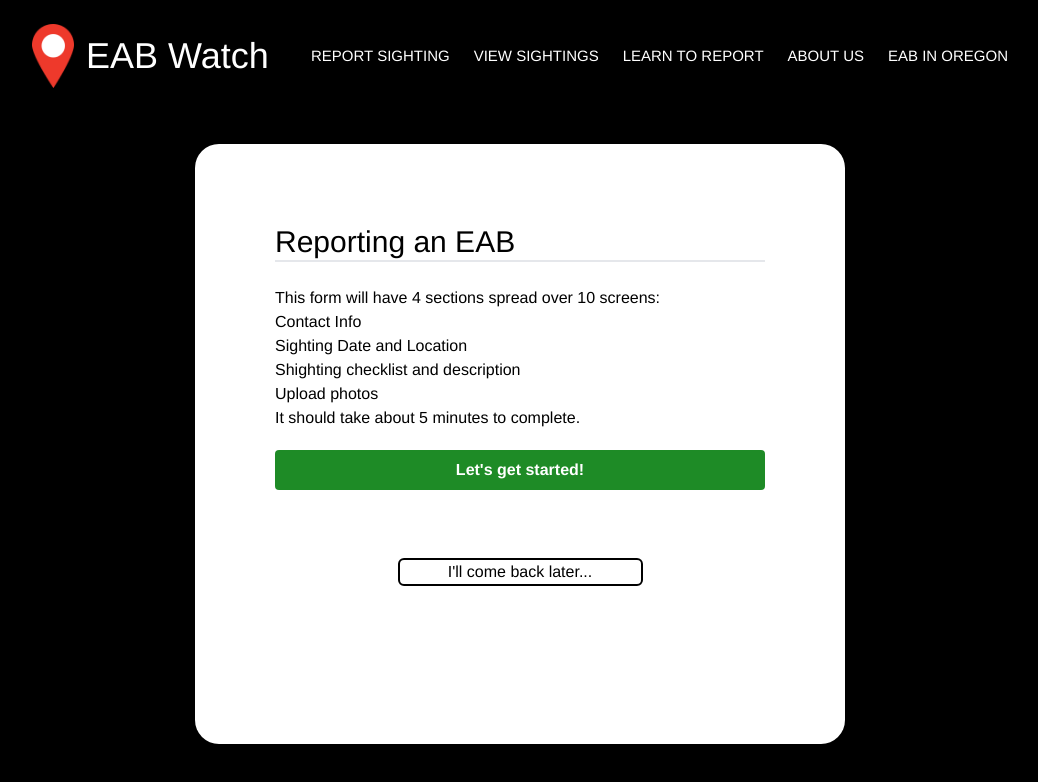
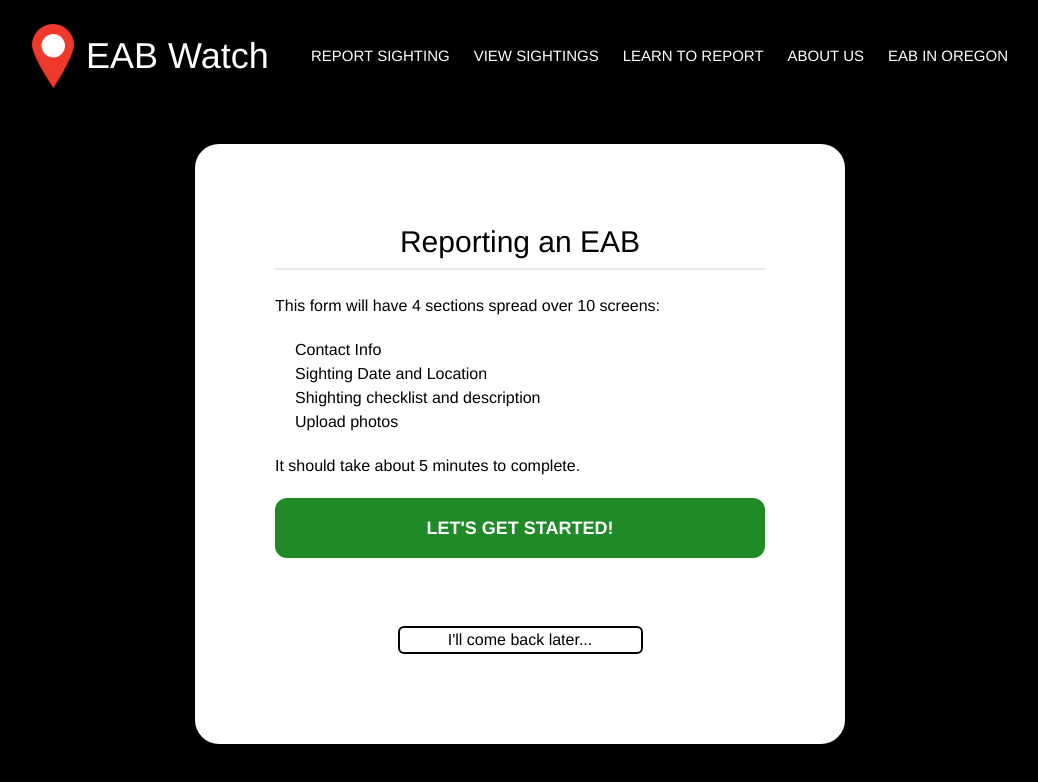
Before and after one commit to christian-johnson-dev/EAB-Watch, a React (Create React App) app in the folder client/: page /report in a window 1280 px wide. Shown: the top 782 px of the page, without its empty margins (120-1158 px from the left). Built offline with nearby package versions, Linux system fonts and the light colour scheme; a web font is replaced by a local one.

Commit message:
modified styling to clarify list

```diff
--- a/client/src/components/Form/Step1.js
+++ b/client/src/components/Form/Step1.js
@@ -5,11 +5,11 @@ const Step1 = ({ next }) => {
   // Component Logic
   return (
     <div className="card">
-      <h2 className="w-full border-b-2 text-dark text-3xl mb-6">
+      <h2 className="w-full border-b-2 text-dark text-3xl text-center pb-2 mb-6">
         Reporting an EAB
       </h2>
       <p>This form will have 4 sections spread over 10 screens:</p>
-      <ol>
+      <ol className="mx-5 my-5 ">
         <li>Contact Info</li>
         <li>Sighting Date and Location</li>
         <li>Shighting checklist and description</li>
@@ -18,7 +18,7 @@ const Step1 = ({ next }) => {
       <p>It should take about 5 minutes to complete.</p>
       <button
         onClick={next}
-        className="bg-verified text-light font-bold py-2 px-4 rounded my-5 cursor-pointer"
+        className="bg-verified text-light font-bold py-4 px-4 rounded-xl uppercase text-lg my-5 cursor-pointer"
       >
         Let's get started!
       </button>
```
